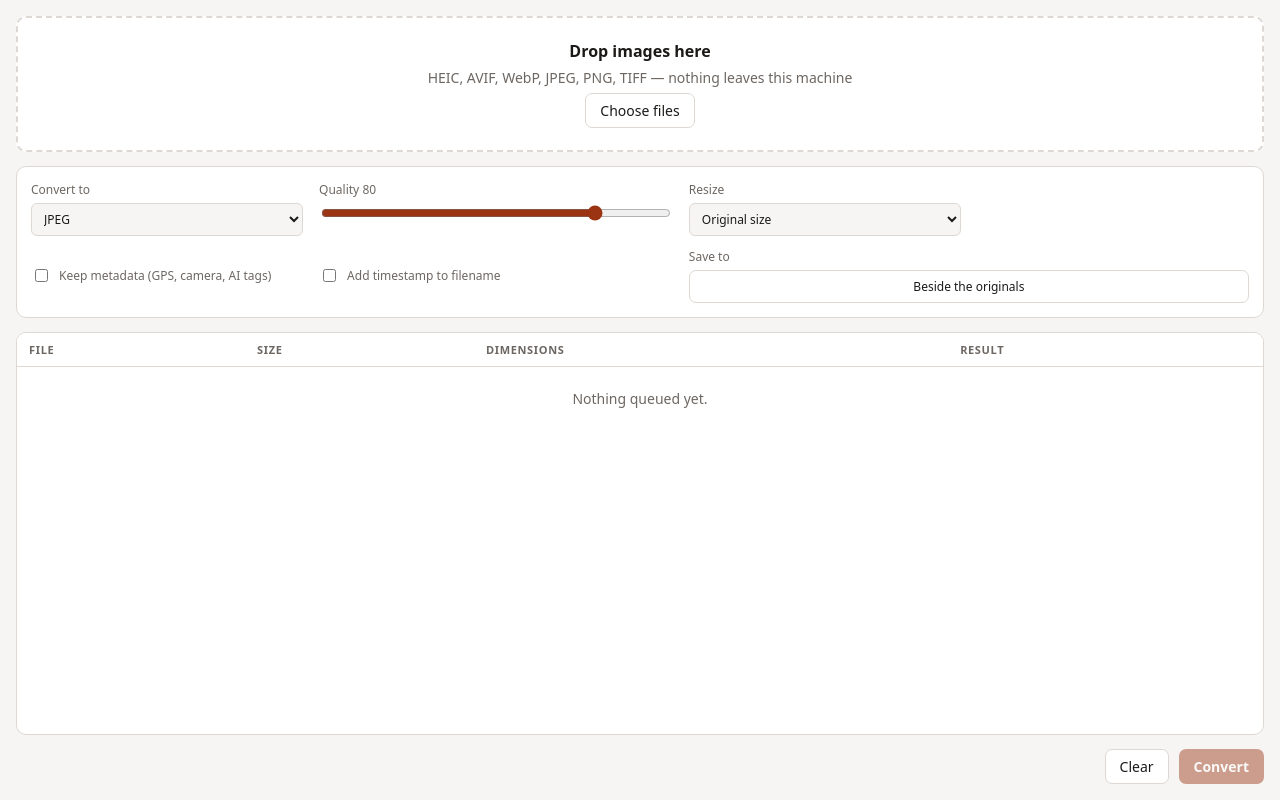
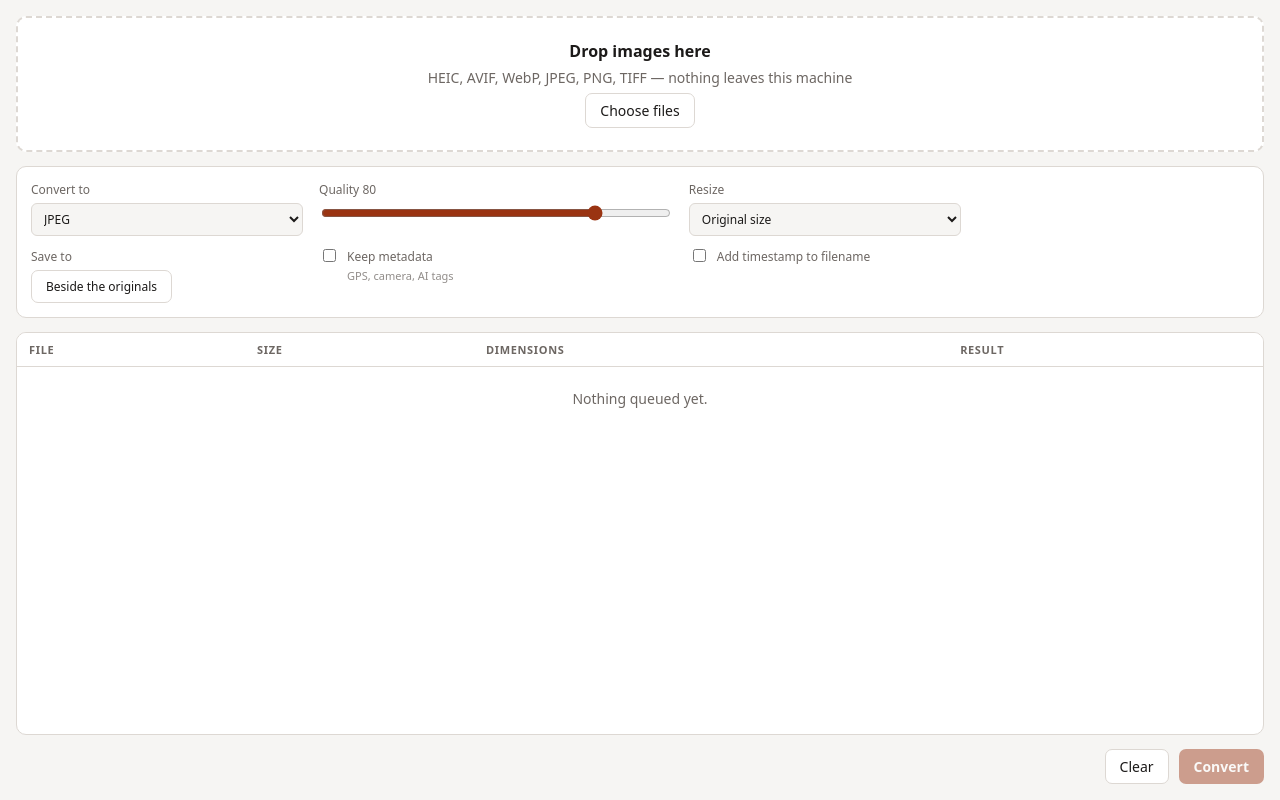
Before and after one commit to hgus107/kiln, a website built with Vite: page index.html in a window 1280 px wide. Built offline with nearby package versions, Linux system fonts and the light colour scheme.

Commit message:
Break the metadata label onto two lines; shrink the destination button

```diff
--- a/index.html
+++ b/index.html
@@ -49,7 +49,7 @@
 
         <label id="metadata-field" class="checkbox">
           <input id="keep-metadata" type="checkbox" />
-          <span>Keep metadata (GPS, camera, AI tags)</span>
+          <span>Keep metadata<small>GPS, camera, AI tags</small></span>
         </label>
 
         <label id="timestamp-field" class="checkbox">
@@ -59,7 +59,7 @@
 
         <label id="destination-field">
           <span>Save to</span>
-          <button id="destination" type="button" class="ghost wide">Beside the originals</button>
+          <button id="destination" type="button" class="ghost">Beside the originals</button>
         </label>
       </section>
 
--- a/src/styles.css
+++ b/src/styles.css
@@ -85,8 +85,8 @@ main {
   display: grid;
   grid-template-columns: 1fr 1.3fr 1fr 1fr;
   grid-template-areas:
-    "format   quality   resize      amount"
-    "metadata timestamp destination destination";
+    "format      quality  resize    amount"
+    "destination metadata timestamp timestamp";
   gap: 12px 16px;
   padding: 14px;
   border: 1px solid var(--line);
@@ -115,8 +115,8 @@ main {
     grid-template-areas:
       "format      quality"
       "resize      amount"
-      "metadata    timestamp"
-      "destination destination";
+      "destination destination"
+      "metadata    timestamp";
   }
 }
 
@@ -130,8 +130,21 @@ label {
 
 label.checkbox {
   flex-direction: row;
-  align-items: center;
+  align-items: flex-start;
   gap: 8px;
+}
+
+label.checkbox input {
+  margin-top: 1px;
+}
+
+/* The parenthetical sits on its own line under the label rather than wrapping
+   mid-phrase, which is what made the row heights jump around. */
+label.checkbox small {
+  display: block;
+  margin-top: 3px;
+  font-size: 11px;
+  opacity: 0.75;
 }
 
 select,
@@ -235,8 +248,9 @@ button {
   color: var(--ink);
 }
 
-.ghost.wide {
-  width: 100%;
+#destination {
+  align-self: flex-start;
+  max-width: 100%;
   overflow: hidden;
   text-overflow: ellipsis;
   white-space: nowrap;
```
